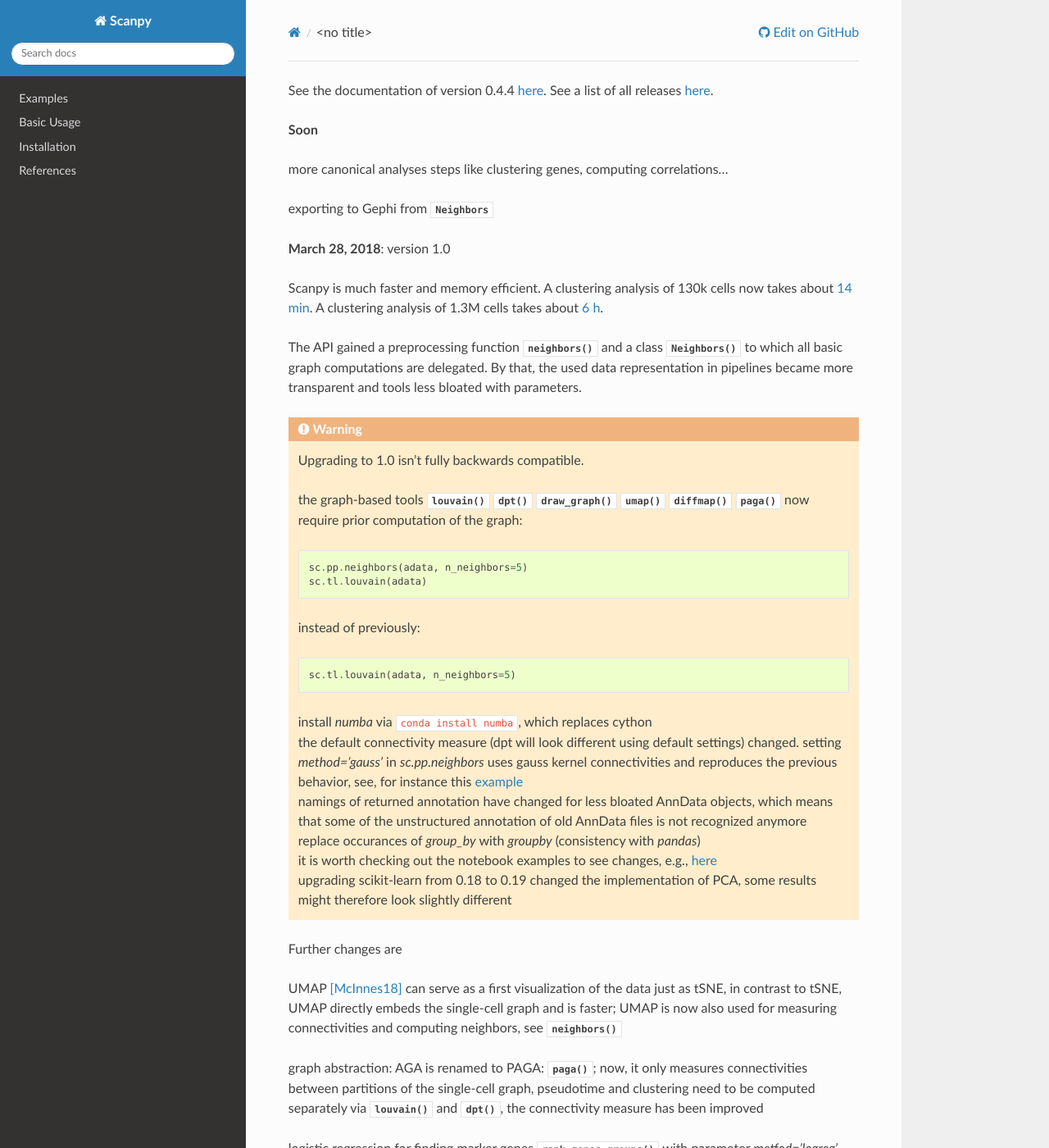
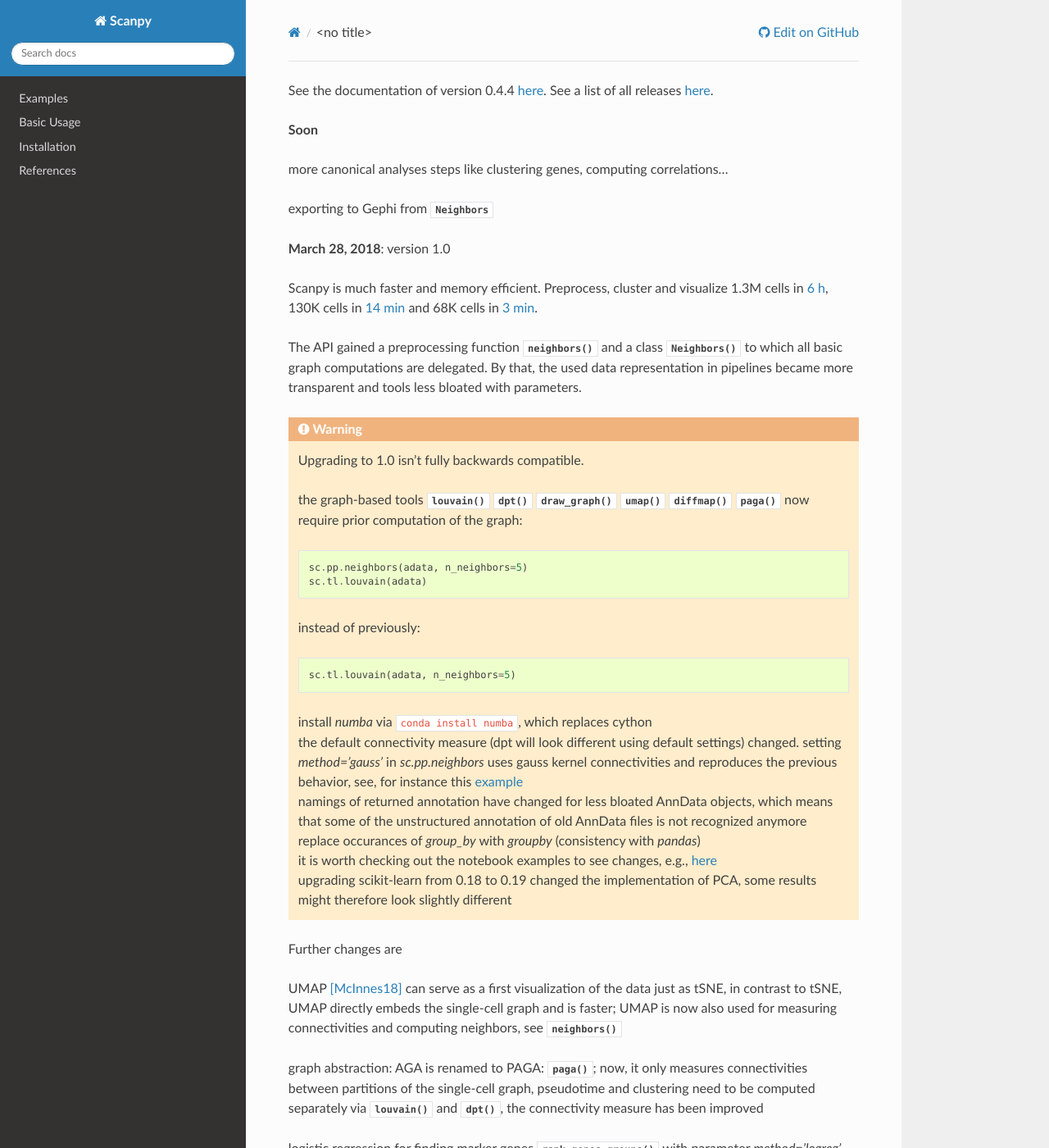
Before and after one commit to scverse/scanpy, a Sphinx documentation site: the page built from docs/release_notes.rst, in a window 1280 px wide and 1400 px high. Shown: the whole window at 82% size. Built offline with Sphinx 7.4.7 and the Read the Docs theme 2.0.0, drawn with Linux system fonts in a browser that asks for light colours; the version number could not be read and is left out.

Commit message:
updated release notes

```diff
--- a/docs/release_notes.rst
+++ b/docs/release_notes.rst
@@ -10,10 +10,13 @@
 
 **March 28, 2018**: version 1.0
 
-Scanpy is much faster and memory efficient. A clustering analysis of 130k cells now takes about `14 min
-<https://github.com/theislab/scanpy_usage/blob/master/170522_visualizing_one_million_cells/logfile_130k.txt>`_. A
-clustering analysis of 1.3M cells takes about `6 h
-<https://github.com/theislab/scanpy_usage/blob/master/170522_visualizing_one_million_cells/logfile_1.3M.txt>`_.
+Scanpy is much faster and memory efficient. Preprocess, cluster and visualize
+1.3M cells in `6 h
+<https://github.com/theislab/scanpy_usage/blob/master/170522_visualizing_one_million_cells/logfile_1.3M.txt>`_,
+130K cells in `14 min
+<https://github.com/theislab/scanpy_usage/blob/master/170522_visualizing_one_million_cells/logfile_130k.txt>`_
+and 68K cells in `3 min
+<https://nbviewer.jupyter.org/github/theislab/scanpy_usage/blob/master/170503_zheng17/zheng17.ipynb>`_.
 
 The API gained a preprocessing function :func:`~scanpy.api.pp.neighbors` and a
 class :func:`~scanpy.api.Neighbors` to which all basic graph computations are
@@ -71,7 +74,7 @@
   connectivity measure has been improved
 
 - logistic regression for finding marker genes
-  :func:`~scanpy.api.tl.rank_genes_groups` with parameter `metfod='logreg'`
+  :func:`~scanpy.api.tl.rank_genes_groups` with parameter `method='logreg'`
 
 - :func:`~scanpy.api.tl.louvain` now provides a better implementation for
   reclustering via `restrict_to`
```
